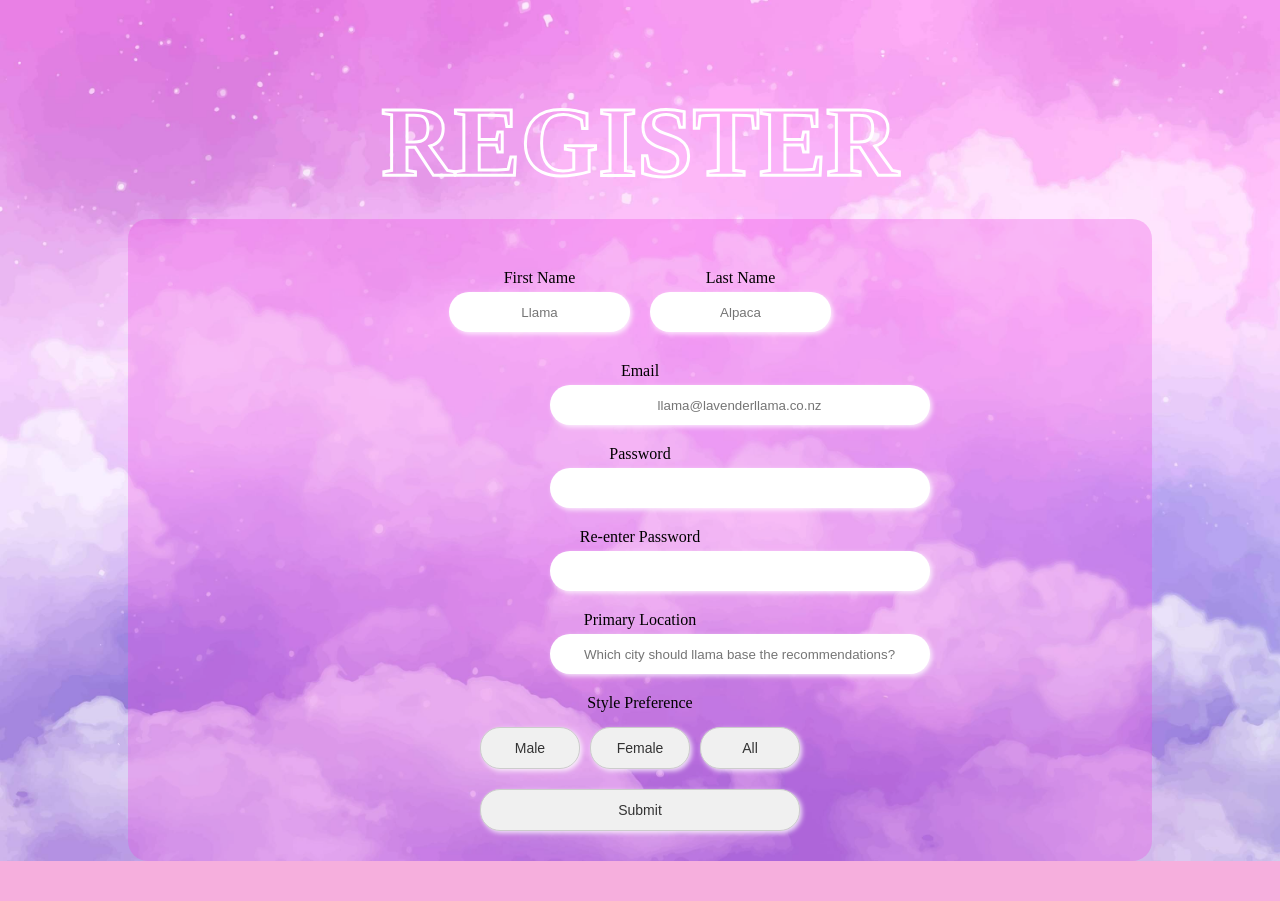
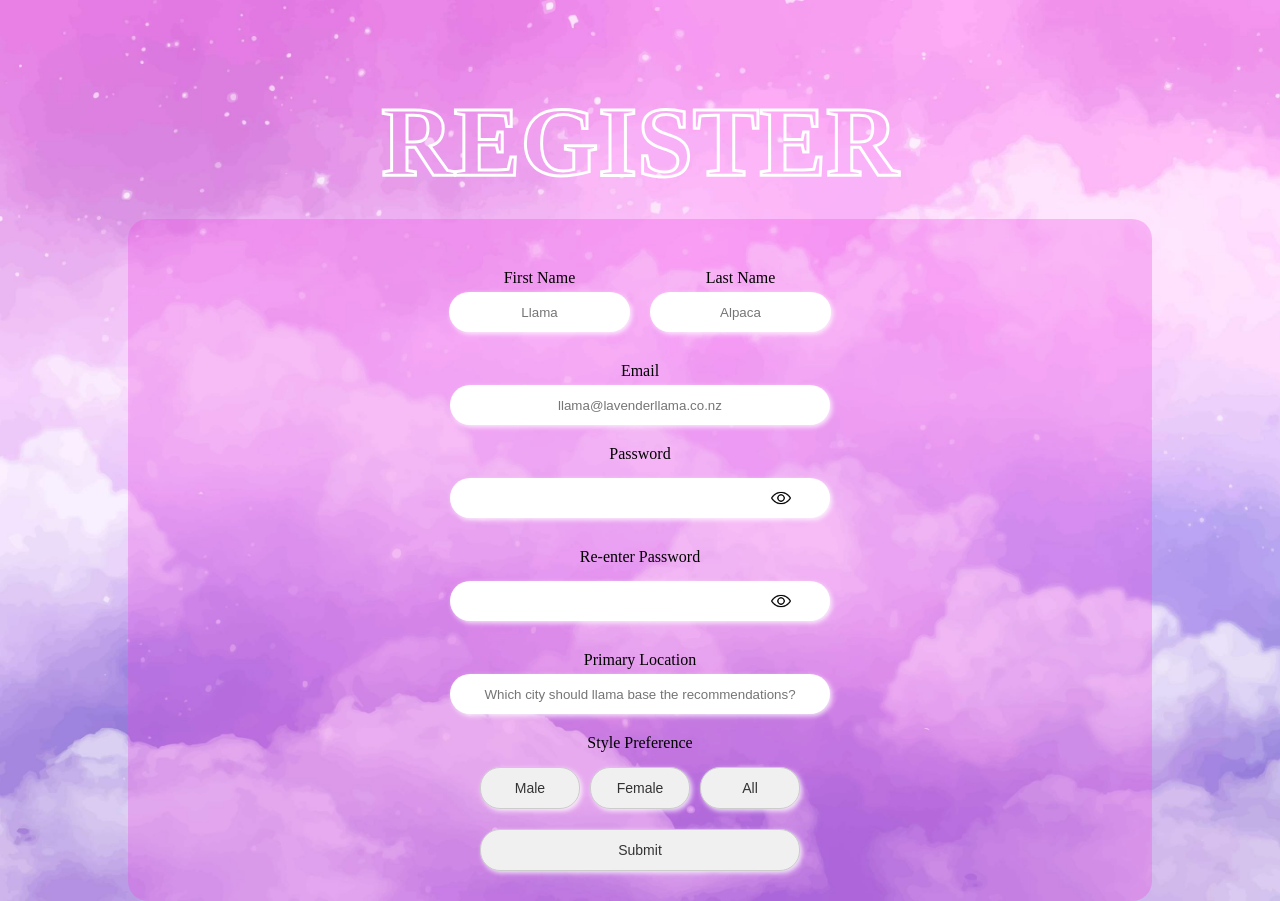
Before and after one commit to CaitiGre/Llamafy-Group-Project, a React (Create React App) app: page /register in a window 1280 px wide. Before the commit the page ends 861 px from the top, so only its background shows below. Built offline with nearby package versions, Linux system fonts and the light colour scheme.

Commit message:
show password done

```diff
--- a/src/components/RegistrationPage/EmailBox.jsx
+++ b/src/components/RegistrationPage/EmailBox.jsx
@@ -1,14 +1,15 @@
 import { Box } from "@mui/material";
+import style from '../RegistrationPage/Registration.module.css';
 
 export default function EmailBox({data, handleChange}) {
     return (
         <Box display="flex" flexDirection="column" alignItems="center">
-            <label htmlFor="email" className="register-label">Email</label>
+            <label htmlFor="email" className={style["register-label"]}>Email</label>
             <input
                 type="email"
                 name="email"
-                id="email"
-                className="register-input"
+                id={style["email"]}
+                className={style["register-input"]}
                 value={data.email}
                 onChange={handleChange}
                 placeholder="llama@lavenderllama.co.nz"
--- a/src/components/RegistrationPage/GenderButtons.jsx
+++ b/src/components/RegistrationPage/GenderButtons.jsx
@@ -1,28 +1,29 @@
 import { Box } from "@mui/material";
+import style from '../RegistrationPage/Registration.module.css';
 
 export default function GenderButtons({ data, handleButtonClick }) {
     return (
         <>
             <Box display="flex" flexDirection="column" alignItems="center">
-                <label htmlFor="gender" className="register-label">Style Preference</label>
-                <div className="gender-div">
+                <label htmlFor="gender" className={style["register-label"]}>Style Preference</label>
+                <div className={style["gender-div"]}>
                     <button
                         type="button"
-                        className={`gender-button ${data.gender === 'male' ? 'selected' : ''}`}
+                        className={`${style['gender-button']} ${data.gender === 'male' ? style['selected'] : ''}`}
                         onClick={() => handleButtonClick('male')}
                     >
                         Male
                     </button>
                     <button
                         type="button"
-                        className={`gender-button ${data.gender === 'female' ? 'selected' : ''}`}
+                        className={`${style['gender-button']} ${data.gender === 'female' ? style['selected'] : ''}`}
                         onClick={() => handleButtonClick('female')}
                     >
                         Female
                     </button>
                     <button
                         type="button"
-                        className={`gender-button ${data.gender === 'other' ? 'selected' : ''}`}
+                        className={`${style['gender-button']} ${data.gender === 'other' ? style['selected'] : ''}`}
                         onClick={() => handleButtonClick('other')}
                     >
                         All
--- a/src/components/RegistrationPage/LocationBox.jsx
+++ b/src/components/RegistrationPage/LocationBox.jsx
@@ -1,14 +1,15 @@
 import { Box } from "@mui/material";
+import style from '../RegistrationPage/Registration.module.css';
 
 export default function LocationBox({ data, handleChange }) {
     return (
         <Box display="flex" flexDirection="column" alignItems="center">
-            <label htmlFor="location" className="register-label">Primary Location</label>
+            <label htmlFor="location" className={style["register-label"]}>Primary Location</label>
             <input
                 type="text"
                 name="location"
-                id="location"
-                className="register-input"
+                id={style["location"]}
+                className={style["register-input"]}
                 value={data.location}
                 onChange={handleChange}
                 placeholder="Which city should llama base the recommendations?"
--- a/src/components/RegistrationPage/NameBox.jsx
+++ b/src/components/RegistrationPage/NameBox.jsx
@@ -1,27 +1,28 @@
 import { Box } from "@mui/material"
+import style from '../RegistrationPage/Registration.module.css';
 
 export default function NamesBox({ data, handleChange }) {
     return (
         <Box display="flex" flexDirection="row">
             <Box display="flex" flexDirection="column" alignItems="center">
-                <label htmlFor="first-name" className="register-label">First Name</label>
+                <label htmlFor="first-name" className={style["register-label"]}>First Name</label>
                 <input
                     type="text"
                     name="firstName"
                     id="first-name"
-                    className="register-input"
+                    className={style["register-input"]}
                     value={data.firstName}
                     onChange={handleChange}
                     placeholder="Llama"
                 />
             </Box>
             <Box display="flex" flexDirection="column" alignItems="center">
-                <label htmlFor="last-name" className="register-label">Last Name</label>
+                <label htmlFor="last-name" className={style["register-label"]}>Last Name</label>
                 <input
                     type="text"
                     name="lastName"
                     id="last-name"
-                    className="register-input"
+                    className={style["register-input"]}
                     value={data.lastName}
                     onChange={handleChange}
                     placeholder="Alpaca"
--- a/src/components/RegistrationPage/PasswordBox.jsx
+++ b/src/components/RegistrationPage/PasswordBox.jsx
@@ -1,5 +1,8 @@
 import { Box } from "@mui/material";
+import style from '../RegistrationPage/Registration.module.css';
 import { useState } from "react";
+import eyeIcon from '../../assets/show.png';
+import lashIcon from '../../assets/hide.png';
 
 
 
@@ -14,28 +17,42 @@ export default function PasswordBox({ data, handleChange }) {
     return (
         <>
             <Box display="flex" flexDirection="column" alignItems="center">
-                <label htmlFor="password" className="register-label">Password</label>
+                <label htmlFor="password" className={style["register-label"]}>Password</label>
+                <div className={style["wrapper"]}>
                     <input
                         type={showPassword ? "text" : "password"}
                         name="password"
-                    id="password"
-                    className="register-input"
+                        id={style["password"]}
+                        className={style["register-input"]}
                         value={data.password}
                         onChange={handleChange}
                         placeholder=""
                     />
+                    <img
+                        src={showPassword ? lashIcon : eyeIcon}
+                        className={style["password-icon"]}
+                        onClick={toggleShowPassword}
+                    />
+                </div>
             </Box>
             <Box display="flex" flexDirection="column" alignItems="center">
-                <label htmlFor="reenter-password" className="register-label">Re-enter Password</label>
+                <label htmlFor="reenter-password" className={style["register-label"]}>Re-enter Password</label>
+                <div className={style["wrapper"]}>
                     <input
                         type={showPassword ? "text" : "password"}
                         name="repassword"
-                    id="repassword"
-                    className="register-input"
+                        id={style["repassword"]}
+                        className={style["register-input"]}
                         value={data.repassword}
                         onChange={handleChange}
                         placeholder=""
                     />
+                    <img
+                        src={showPassword ? lashIcon : eyeIcon}
+                        className={style["password-icon"]}
+                        onClick={toggleShowPassword}
+                    />
+                </div>
             </Box>
         </>
     );
--- a/src/components/RegistrationPage/Registration.jsx
+++ b/src/components/RegistrationPage/Registration.jsx
@@ -1,5 +1,5 @@
 import { useState } from "react";
-import '../RegistrationPage/Registration.css';
+import style from '../RegistrationPage/Registration.module.css';
 import { Box } from "@mui/material";
 import bcrypt from 'bcryptjs';
 import NamesBox from "./NameBox";
@@ -47,8 +47,8 @@ function RegistrationPage() {
 
     return (
         <>
-            <h1 className="register-h1">REGISTER</h1>
-            <div className="form-container">
+            <h1 className={style["register-h1"]}>REGISTER</h1>
+            <div className={style["form-container"]}>
                 <form onSubmit={handleSubmit}>
                     <Box display="flex" justifyContent="center" alignItems="center" flexDirection="column">
                         <NamesBox data={data} handleChange={handleChange} />
@@ -57,7 +57,7 @@ function RegistrationPage() {
                         <PasswordBox data={data} handleChange={handleChange} />
                         <LocationBox data={data} handleChange={handleChange} />
                         <GenderButtons data={data} handleButtonClick={handleButtonClick} />
-                        <button id="submit-button" type="submit">Submit</button>
+                        <button id={style["submit-button"]} type="submit">Submit</button>
                     </Box>
 
                 </form>
--- a/src/components/RegistrationPage/Registration.css
+++ b/src/components/RegistrationPage/Registration.module.css
@@ -1,5 +1,5 @@
 .register-h1{
-    font-family: url('../../fonts/QuartzoBold.ttf');
+    font-family: url('../../assets/fonts/QuartzoBold.ttf');
     font-size: 100px;
     color: rgba(255, 255, 255, 0);
     padding-top: 5%;
@@ -29,6 +29,8 @@ body {
 
 #email, #location, #password, #repassword {
     width: 210%;
+    position: relative;
+    left: -55%;
 }
 
 .form-container {
@@ -92,3 +94,18 @@ body {
 #submit-button:hover {
     background-color: #ee69ec8b;
 }
+
+.password-icon {
+    position: absolute;
+    right: -50px;
+    top: 50%;
+    transform: translateY(-50%);
+    cursor: pointer;
+    width: 20px;
+    height: 20px;
+}
+
+.wrapper {
+    position: relative;
+    display: inline-block;
+}
```
Lines whose indentation alone changed are shown as unchanged.
